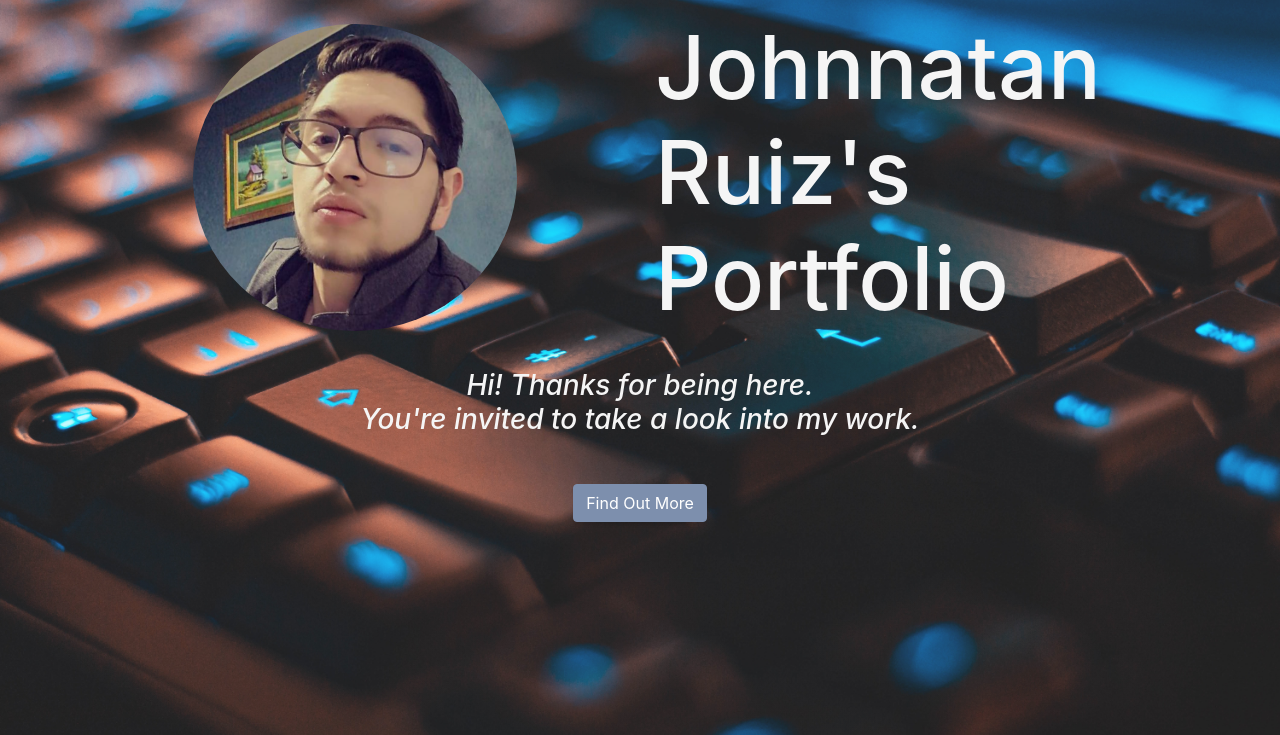
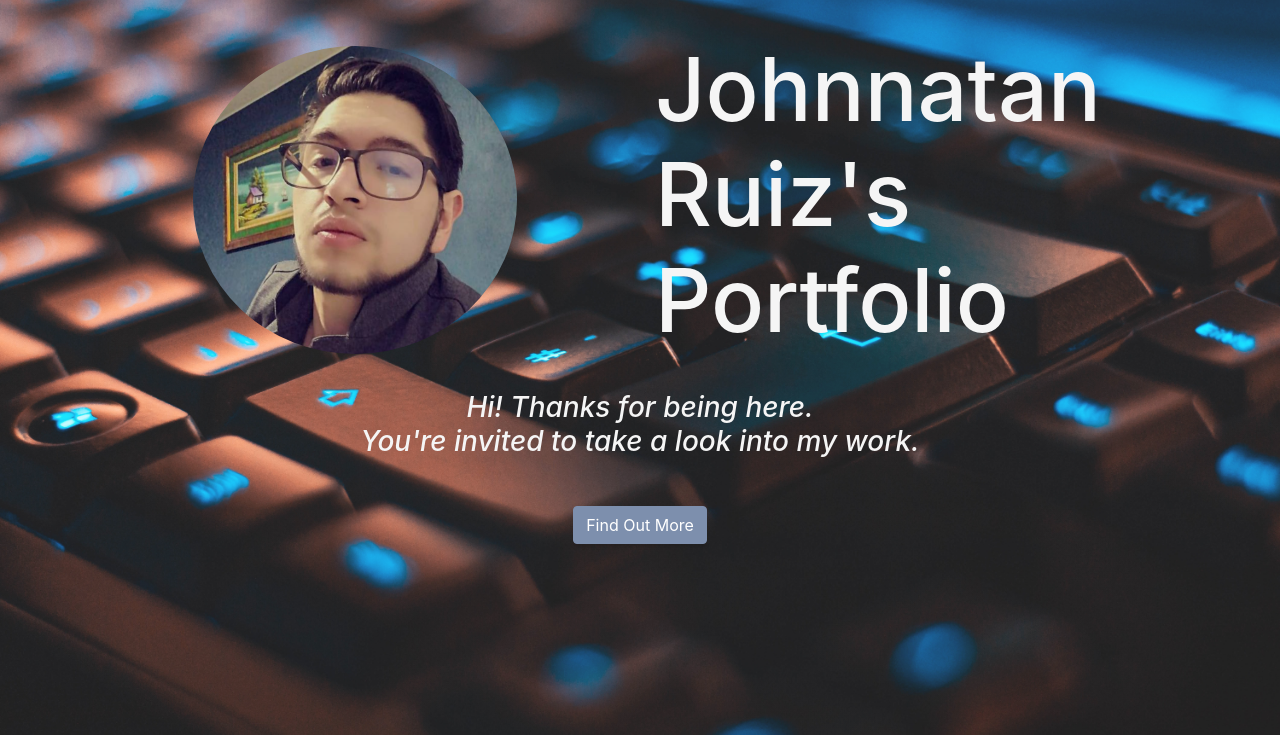
Before and after one commit to JohnnyCoRuyzo/johnnatanDEV, a website with bundled scripts: page index.html in a window 1280 px wide. Shown: the part 65-800 px from the top of the page. Built offline with nearby package versions, Linux system fonts and the light colour scheme; a small style sheet from the web is missing.

```diff
--- a/index.html
+++ b/index.html
@@ -74,7 +74,7 @@
     </div>
     <div class="container text-center my-auto">
 
-      <h1 class="mb-1" style="margin-top: -12%;">
+      <h1 class="mb-1" style="margin-top: -8%;">
         <div class="row">
           <div class="col-lg-6 col-md-6 mb-5 mb-lg-0 align-middle " style="margin: auto;display: block;
           text-align: center;">
```
